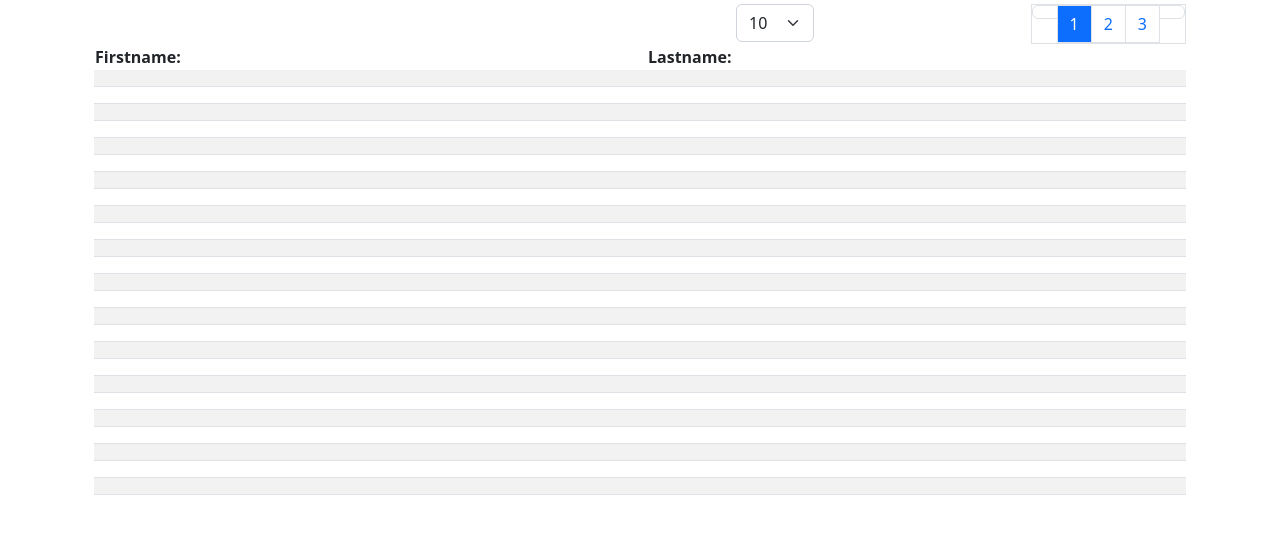
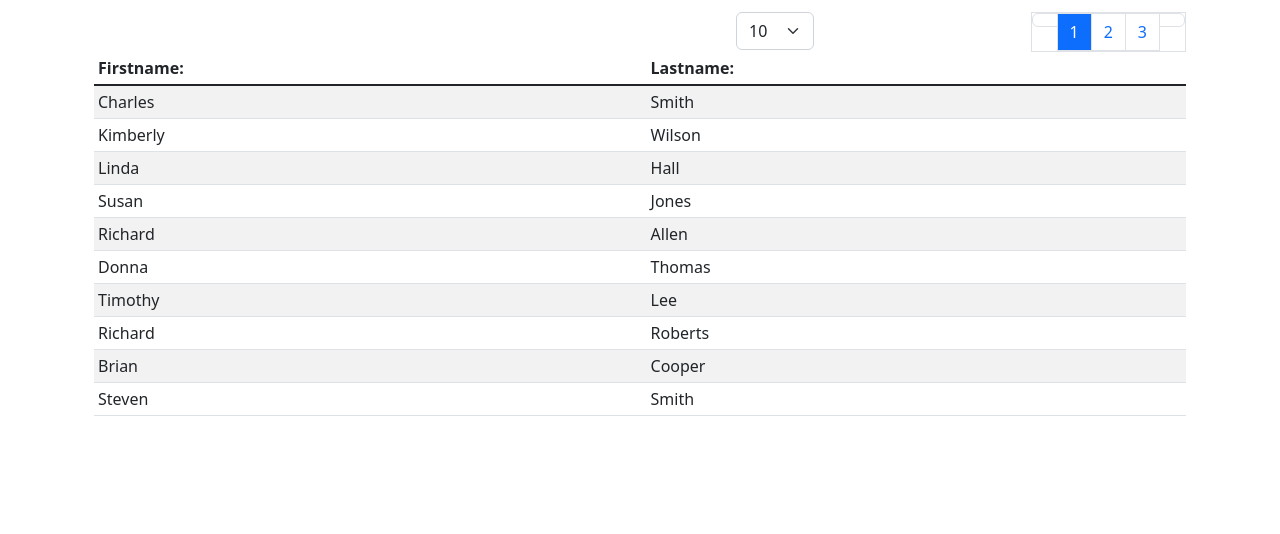
Before and after one commit to dannybee82/pagination-and-pager-demo, an Angular app: page / in a window 1280 px wide. Shown: the top 534 px of the page. Built offline with nearby package versions, Linux system fonts and the light colour scheme.

Commit message:
initial commit

```diff
--- a/src/app/components/show-table/show-table.component.css
+++ b/src/app/components/show-table/show-table.component.css
@@ -0,0 +1,7 @@
+table thead tr th:hover {
+    cursor: pointer;
+}
+
+table tbody tr td:hover {
+    cursor: pointer;
+}
--- a/src/app/components/show-table/show-table.component.html
+++ b/src/app/components/show-table/show-table.component.html
@@ -1,5 +1,5 @@
 <div class="container-fluid">
-    <div class="row">
+    <div class="row mt-2">
         <div class="col-4"></div>
         <div class="col-4">
             <app-pager></app-pager>
@@ -8,12 +8,14 @@
             <app-pagination></app-pagination>
         </div>
     </div>
-    <table class="table table-striped" *ngIf="this.allPersons != undefined">
+    <table class="table table-striped table-sm" *ngIf="this.allPersons != undefined">
         <thead>
-            <th>Firstname:</th>
-            <th>Lastname:</th>
+            <tr>
+                <th>Firstname:</th>
+                <th>Lastname:</th>
+            </tr>
         </thead>
-        <tbody>
+        <tbody class="table-group-divider">
             <tr *ngFor="let person of this.allPersons">
                 <td>
                     {{ person.firstName }}
--- a/src/app/components/show-table/show-table.component.ts
+++ b/src/app/components/show-table/show-table.component.ts
@@ -21,6 +21,13 @@ export class ShowTableComponent extends Pagination {
 
   constructor(private personsService: PersonsService, pageService: PageService) {
     super(pageService);
+
+    //Listen for changes.
+    this.getCurrentData().subscribe({
+      next: (result) => {
+        this.allPersons = result;
+      }
+    });
   }
 
   ngOnInit() {
@@ -29,6 +36,7 @@ export class ShowTableComponent extends Pagination {
 
     //Set data for pagination.
     this.setData(this.allPersons);
+    this.updatePagination();
   }
 
 }
--- a/src/app/services/persons.service.ts
+++ b/src/app/services/persons.service.ts
@@ -19,11 +19,10 @@ export class PersonsService {
 
   generateRandomPersons(amount: number) : void {
     for(let i = 0; i < amount; i++) {
-      let randomIndex01: number = Math.random() * this._maxRandomNumber;
-      let randomIndex02: number = Math.random() * this._maxRandomNumber;
+      let randomIndex01: number = Math.floor(Math.random() * this._maxRandomNumber);
+      let randomIndex02: number = Math.floor(Math.random() * this._maxRandomNumber);
 
-      let p: Person = new Person(this._firstNames[randomIndex01], this._lastNames[randomIndex02]);
-      this._allPersons.push(p);
+      this._allPersons.push(new Person(this._firstNames[randomIndex01], this._lastNames[randomIndex02]));
     }
   }
 
--- a/src/app/shared_functions/Pagination.ts
+++ b/src/app/shared_functions/Pagination.ts
@@ -76,7 +76,7 @@ export class Pagination {
   }
 
   calculateEnd(start: number, allPersonsLength: number, recordsPerPage: number) : number {
-      let end: number = (start + recordsPerPage < allPersonsLength) ?  (start + recordsPerPage): start + (allPersonsLength % recordsPerPage);
+      let end: number = (start + recordsPerPage <= allPersonsLength) ?  (start + recordsPerPage): start + (allPersonsLength % recordsPerPage);
       return end;
   }
 
```
Also changed, not shown: 1 other file (tests, documents, lock files or other folders).
